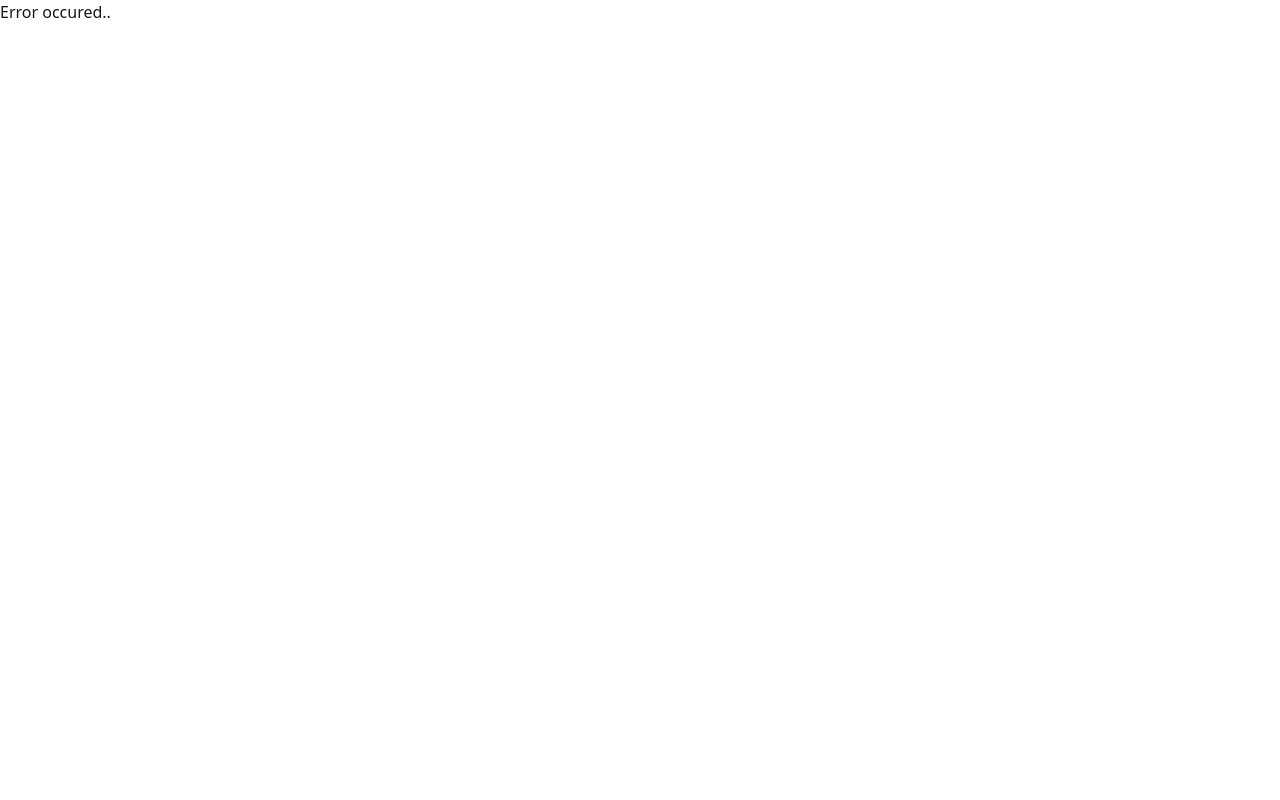
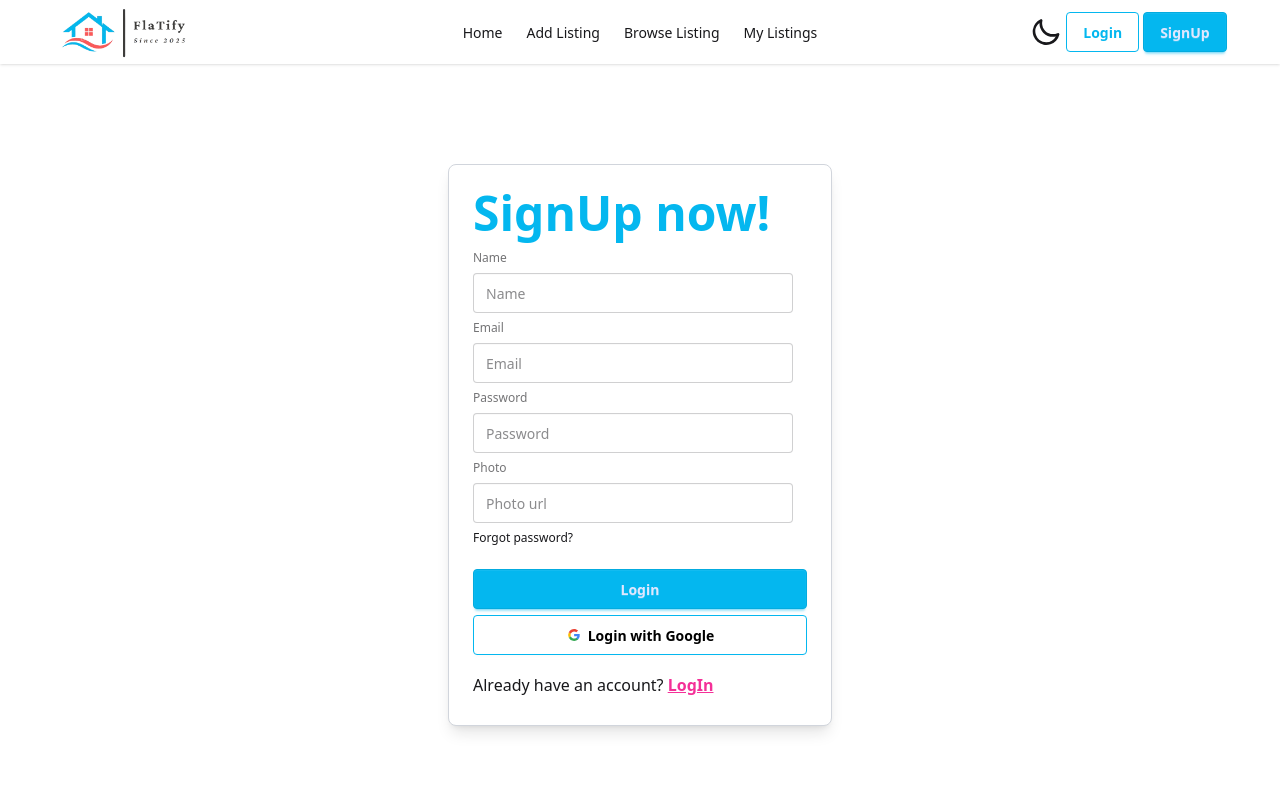
Before and after one commit to SayedSheikh/Flatify-client, a React (Vite) app: page /signup in a window 1280 px wide. Before the commit this address had no page. Shown: the top 800 px of the page. Built offline with nearby package versions, Linux system fonts and the light colour scheme.

Commit message:
login signup added

```diff
--- /dev/null
+++ b/src/Pages/LogIn.jsx
@@ -0,0 +1,59 @@
+import React from "react";
+import { Link } from "react-router";
+
+const LogIn = () => {
+  return (
+    <div className="h-screen">
+      <div className="card bg-base-100 w-full mx-auto max-w-sm shrink-0 shadow-lg border border-gray-300 my-[100px]">
+        <div className="card-body">
+          <h1 className="text-5xl font-bold text-primary">Login now!</h1>
+          <fieldset className="fieldset">
+            <label className="label">Email</label>
+            <input type="email" className="input" placeholder="Email" />
+            <label className="label">Password</label>
+            <input type="password" className="input" placeholder="Password" />
+            <div>
+              <a className="link link-hover">Forgot password?</a>
+            </div>
+            <button className="btn btn-primary mt-4">Login</button>
+            <button className="btn bg-white text-black border-primary">
+              <svg
+                aria-label="Google logo"
+                width="16"
+                height="16"
+                xmlns="http://www.w3.org/2000/svg"
+                viewBox="0 0 512 512">
+                <g>
+                  <path d="m0 0H512V512H0" fill="#fff"></path>
+                  <path
+                    fill="#34a853"
+                    d="M153 292c30 82 118 95 171 60h62v48A192 192 0 0190 341"></path>
+                  <path
+                    fill="#4285f4"
+                    d="m386 400a140 175 0 0053-179H260v74h102q-7 37-38 57"></path>
+                  <path
+                    fill="#fbbc02"
+                    d="m90 341a208 200 0 010-171l63 49q-12 37 0 73"></path>
+                  <path
+                    fill="#ea4335"
+                    d="m153 219c22-69 116-109 179-50l55-54c-78-75-230-72-297 55"></path>
+                </g>
+              </svg>
+              Login with Google
+            </button>
+            <p className="mt-3 text-base">
+              Don't have an account?{" "}
+              <Link
+                className="underline text-secondary font-semibold"
+                to="/signup">
+                SignUp
+              </Link>{" "}
+            </p>
+          </fieldset>
+        </div>
+      </div>
+    </div>
+  );
+};
+
+export default LogIn;
--- /dev/null
+++ b/src/Pages/SignUp.jsx
@@ -0,0 +1,63 @@
+import React from "react";
+import { Link } from "react-router";
+
+const SignUp = () => {
+  return (
+    <div className="h-screen">
+      <div className="card bg-base-100 w-full mx-auto max-w-sm shrink-0 shadow-lg border border-gray-300 my-[100px]">
+        <div className="card-body">
+          <h1 className="text-5xl font-bold text-primary">SignUp now!</h1>
+          <fieldset className="fieldset">
+            <label className="label">Name</label>
+            <input type="text" className="input" placeholder="Name" />
+            <label className="label">Email</label>
+            <input type="email" className="input" placeholder="Email" />
+            <label className="label">Password</label>
+            <input type="password" className="input" placeholder="Password" />
+            <label className="label">Photo</label>
+            <input type="text" className="input" placeholder="Photo url" />
+            <div>
+              <a className="link link-hover">Forgot password?</a>
+            </div>
+            <button className="btn btn-primary mt-4">Login</button>
+            <button className="btn bg-white text-black border-primary">
+              <svg
+                aria-label="Google logo"
+                width="16"
+                height="16"
+                xmlns="http://www.w3.org/2000/svg"
+                viewBox="0 0 512 512">
+                <g>
+                  <path d="m0 0H512V512H0" fill="#fff"></path>
+                  <path
+                    fill="#34a853"
+                    d="M153 292c30 82 118 95 171 60h62v48A192 192 0 0190 341"></path>
+                  <path
+                    fill="#4285f4"
+                    d="m386 400a140 175 0 0053-179H260v74h102q-7 37-38 57"></path>
+                  <path
+                    fill="#fbbc02"
+                    d="m90 341a208 200 0 010-171l63 49q-12 37 0 73"></path>
+                  <path
+                    fill="#ea4335"
+                    d="m153 219c22-69 116-109 179-50l55-54c-78-75-230-72-297 55"></path>
+                </g>
+              </svg>
+              Login with Google
+            </button>
+            <p className="mt-3 text-[16px]">
+              Already have an account?{" "}
+              <Link
+                to="/login"
+                className="underline text-secondary font-semibold">
+                LogIn
+              </Link>{" "}
+            </p>
+          </fieldset>
+        </div>
+      </div>
+    </div>
+  );
+};
+
+export default SignUp;
--- a/src/Routes/Router.jsx
+++ b/src/Routes/Router.jsx
@@ -3,6 +3,8 @@ import MainLayout from "../Layouts/MainLayout";
 import Home from "../Pages/Home/Home";
 import AddToFindListing from "../Pages/AddToFindListing";
 import MyListingPage from "../Pages/MyListingPage";
+import LogIn from "../Pages/LogIn";
+import SignUp from "../Pages/SignUp";
 
 const router = createBrowserRouter([
   {
@@ -30,6 +32,14 @@ const router = createBrowserRouter([
         path: "/details/:id",
         element: <p>test</p>,
       },
+      {
+        path: "/login",
+        Component: LogIn,
+      },
+      {
+        path: "/signup",
+        Component: SignUp,
+      },
     ],
   },
 ]);
```
